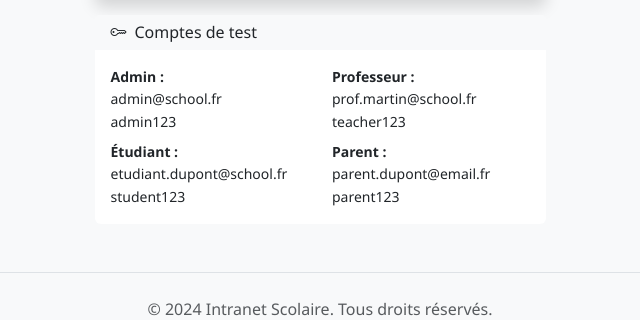
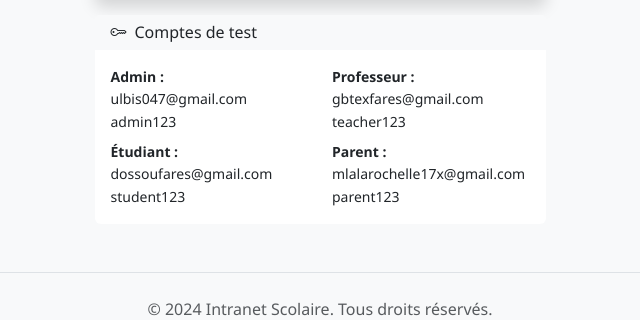
Before and after one commit to FaresDG/DataSecureProject, a Flask app: page /auth/login in a window 1280 px wide. Shown: the part 505-825 px from the top of the page, without its empty margins (320-960 px from the left). Run offline with Flask 3, Linux system fonts and the light colour scheme; some libraries are stand-ins or nearby versions.

Commit message:
Update test accounts on login page

```diff
--- a/templates/auth/login.html
+++ b/templates/auth/login.html
@@ -73,24 +73,24 @@
                 <div class="row">
                     <div class="col-6">
                         <strong>Admin :</strong><br>
-                        admin@school.fr<br>
+                        ulbis047@gmail.com<br>
                         admin123
                     </div>
                     <div class="col-6">
                         <strong>Professeur :</strong><br>
-                        prof.martin@school.fr<br>
+                        gbtexfares@gmail.com<br>
                         teacher123
                     </div>
                 </div>
                 <div class="row mt-2">
                     <div class="col-6">
                         <strong>Étudiant :</strong><br>
-                        etudiant.dupont@school.fr<br>
+                        dossoufares@gmail.com<br>
                         student123
                     </div>
                     <div class="col-6">
                         <strong>Parent :</strong><br>
-                        parent.dupont@email.fr<br>
+                        mlalarochelle17x@gmail.com<br>
                         parent123
                     </div>
                 </div>
```
